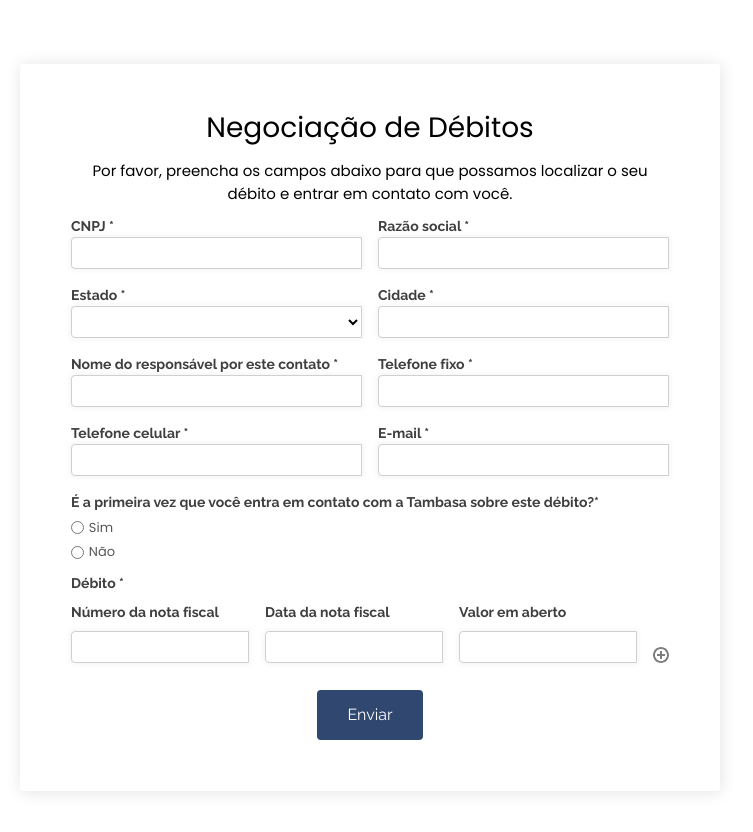
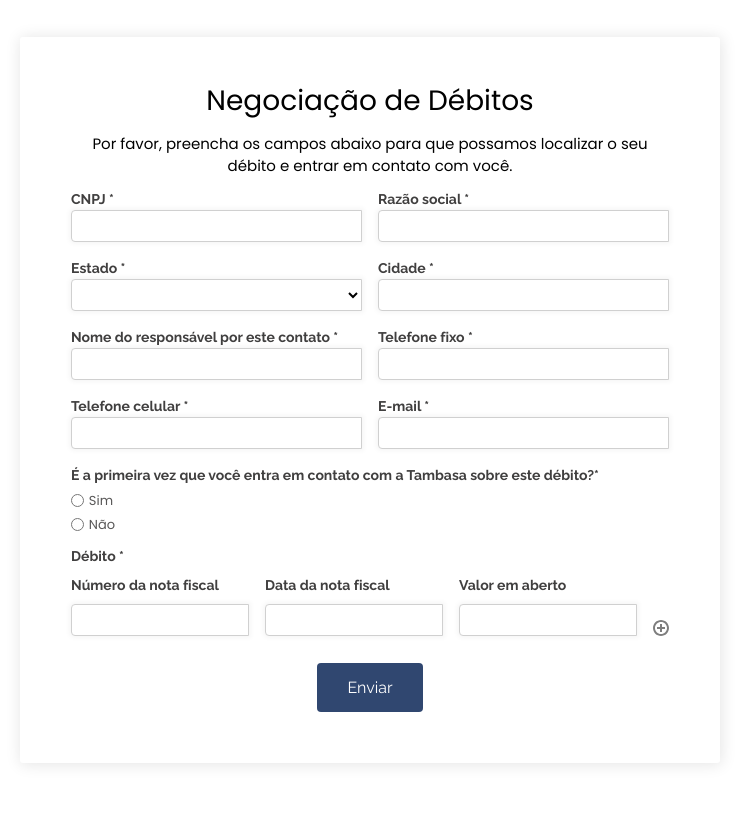
Before and after one commit to AlexAgustini/Form3, a plain HTML site: page index.html in a window 1280 px wide. Shown: the whole page, without its empty margins (270-1023 px from the left). After the commit the page ends 800 px from the top, so only its background shows below. Drawn offline with nearby package versions, Linux system fonts and the light colour scheme.

Commit message:
Update style.css

```diff
--- a/style.css
+++ b/style.css
@@ -83,7 +83,6 @@ body {
     display: flex;
     align-items: center;
     justify-content: center;
-    padding-block: 4em;
 }
 
 .container {
```
